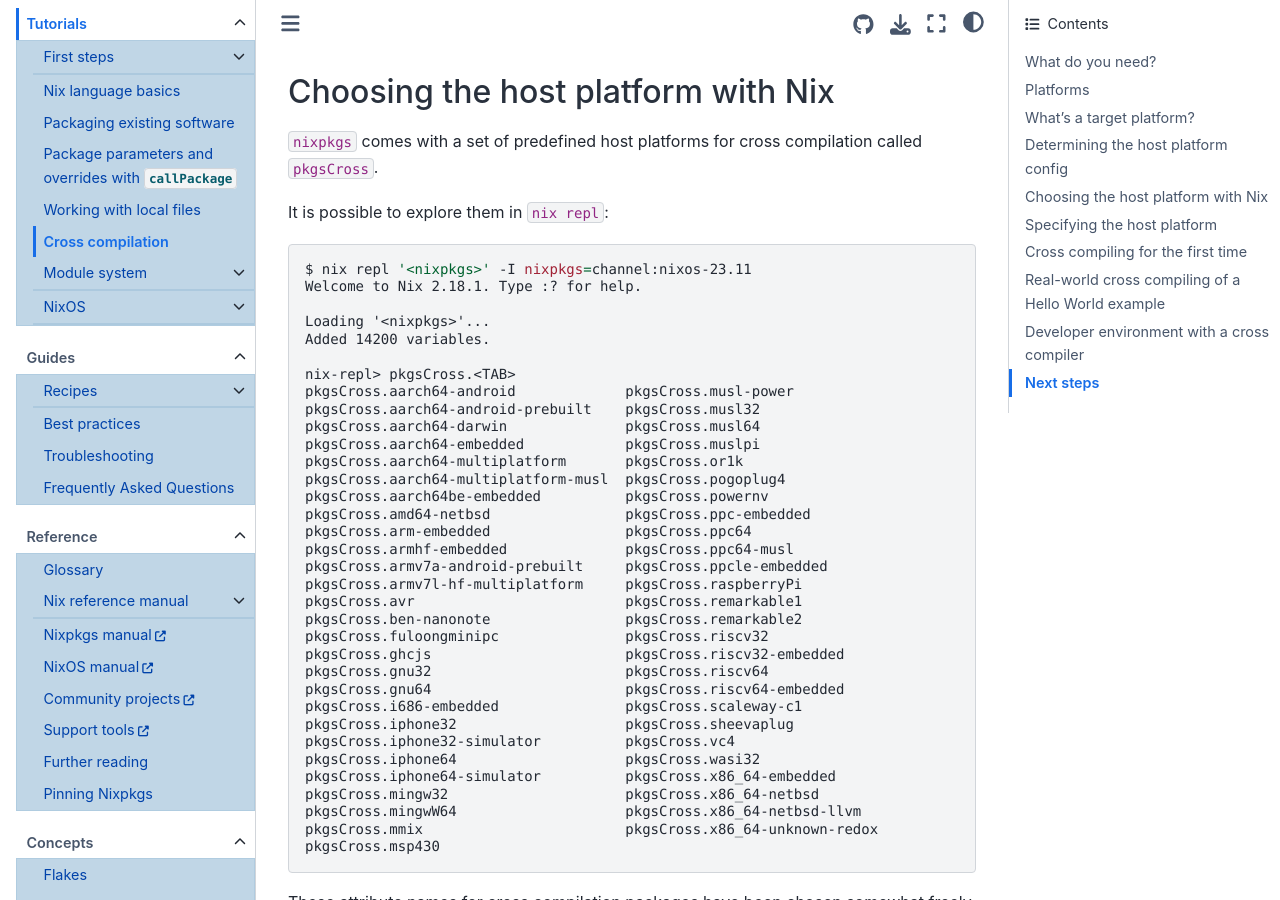
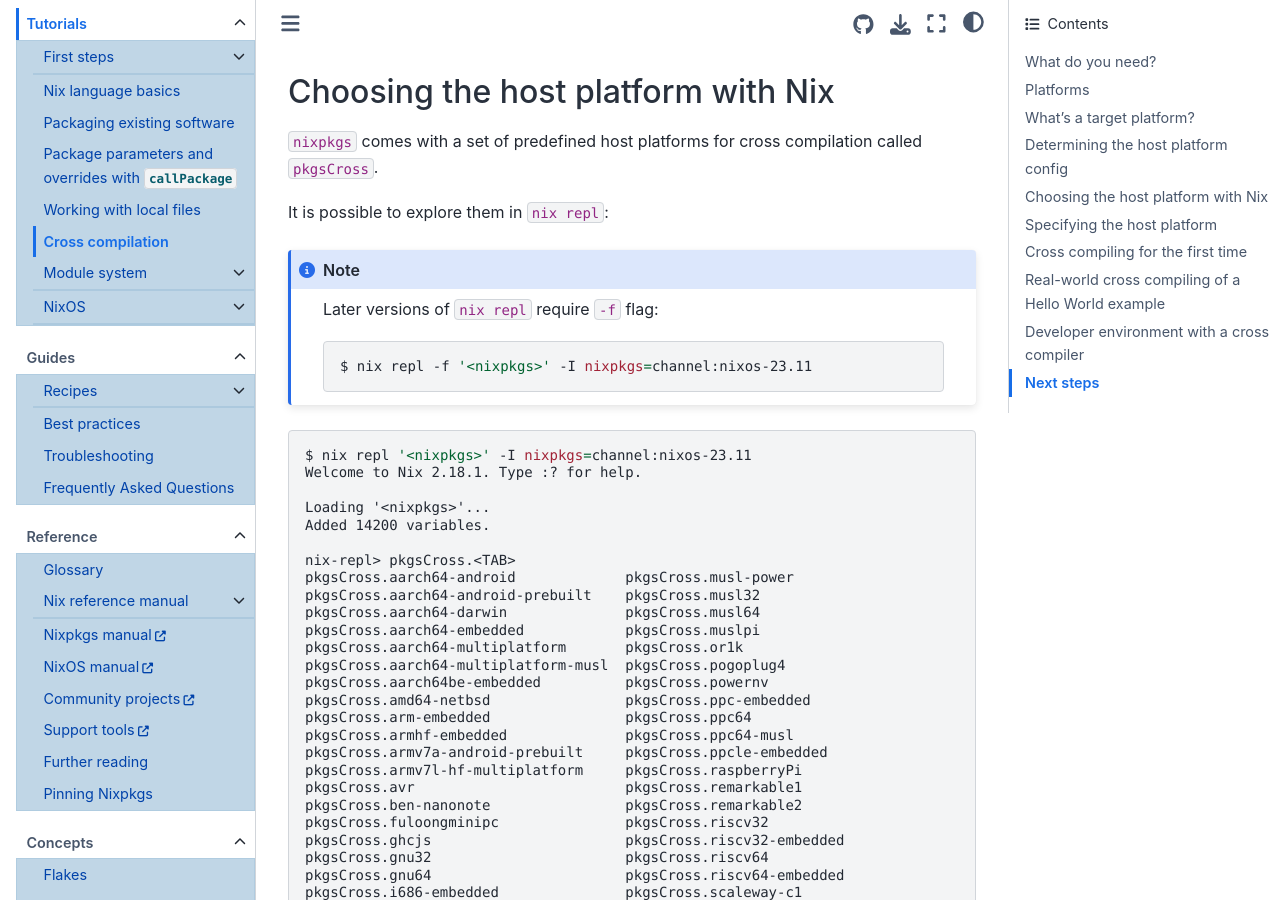
Before and after one commit to NixOS/nix.dev, a Sphinx documentation site: the page built from source/tutorials/cross-compilation.md, in a window 1280 px wide and 900 px high, scrolled down 1920 px. Built offline with Sphinx 7.4.7 and the Sphinx Book theme 1.1.4, drawn with Linux system fonts in a browser that asks for light colours.

Commit message:
Update nix repl syntax in cross-compilation page

````diff
--- a/source/tutorials/cross-compilation.md
+++ b/source/tutorials/cross-compilation.md
@@ -84,6 +84,13 @@
 `nixpkgs` comes with a set of predefined host platforms for cross compilation called `pkgsCross`.
 
 It is possible to explore them in `nix repl`:
+
+:::{note}
+Later versions of `nix repl` require `-f` flag:
+```shell-session
+$ nix repl -f '<nixpkgs>' -I nixpkgs=channel:nixos-23.11
+```
+:::
 
 ```shell-session
 $ nix repl '<nixpkgs>' -I nixpkgs=channel:nixos-23.11
````
